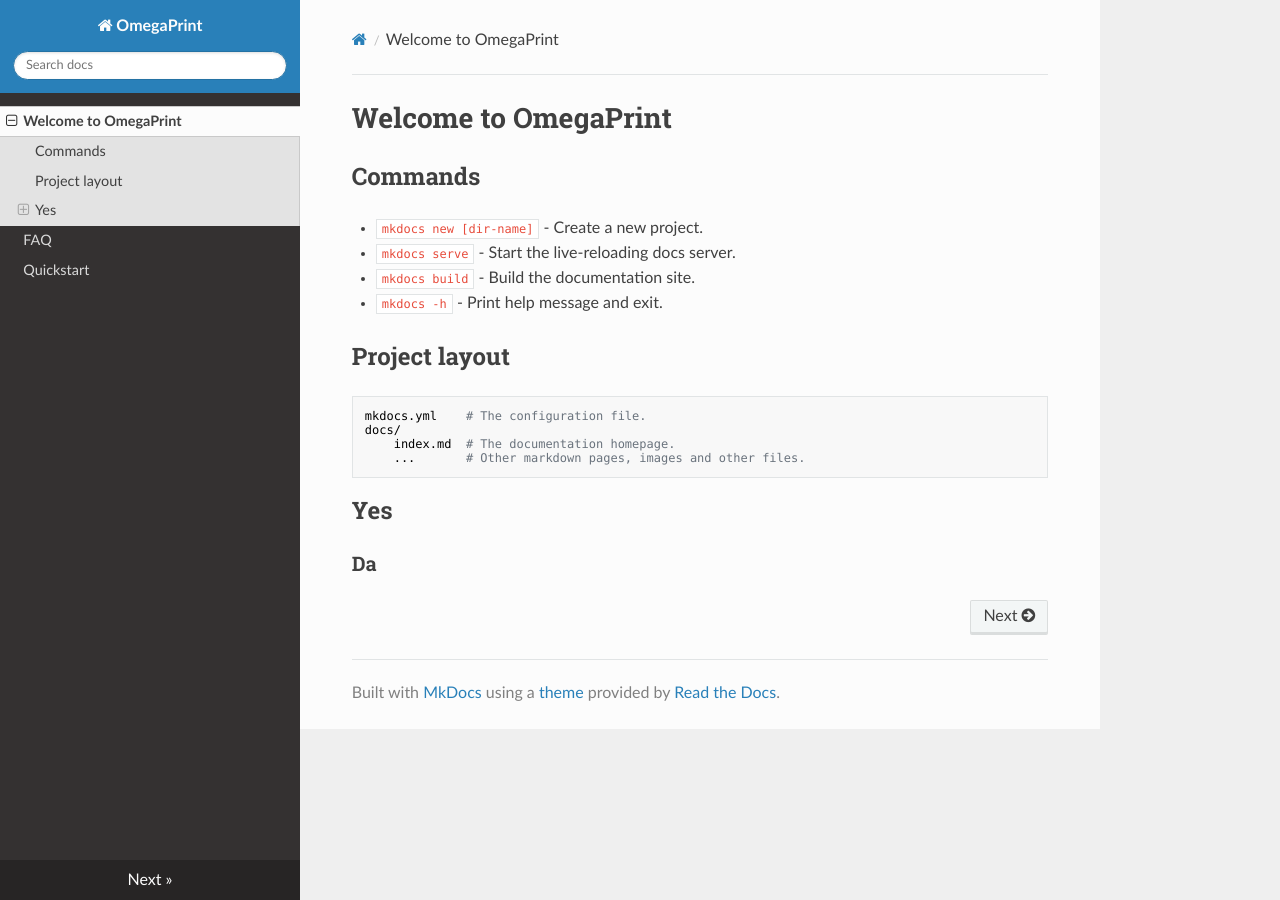
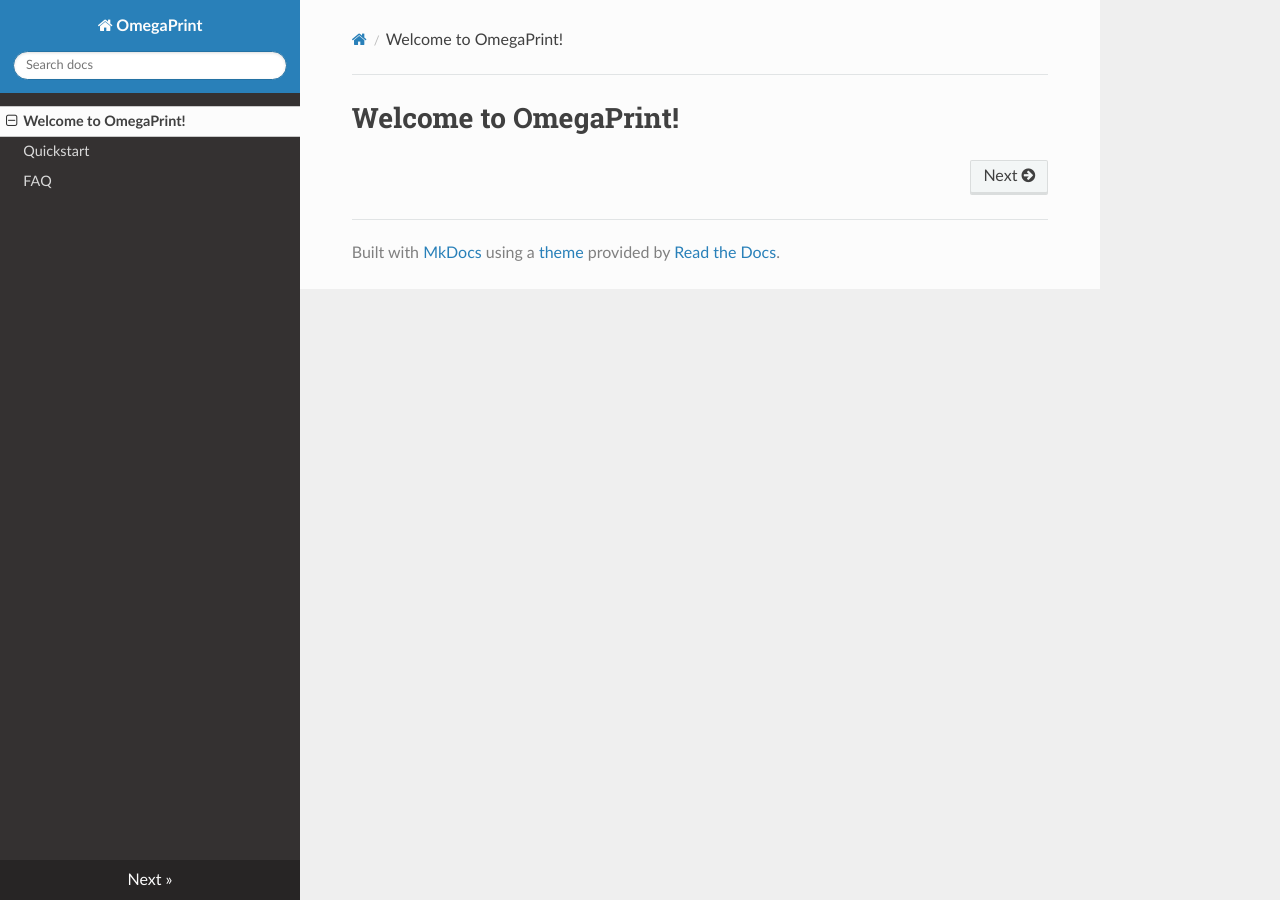
Before and after one commit to jonasmuriboe/jonasmuriboe.github.io, an MkDocs documentation site: the page built from docs/index.md, in a window 1280 px wide. Built offline with MkDocs 1.6.1, drawn with Linux system fonts in a browser that asks for light colours; nearby versions of some CDN libraries.

```diff
--- a/docs/index.md
+++ b/docs/index.md
@@ -1,19 +1 @@
-# Welcome to OmegaPrint
-
-## Commands
-
-* `mkdocs new [dir-name]` - Create a new project.
-* `mkdocs serve` - Start the live-reloading docs server.
-* `mkdocs build` - Build the documentation site.
-* `mkdocs -h` - Print help message and exit.
-
-## Project layout
-
-    mkdocs.yml    # The configuration file.
-    docs/
-        index.md  # The documentation homepage.
-        ...       # Other markdown pages, images and other files.
-
-
-## Yes
-### Da
+# Welcome to OmegaPrint!
--- a/mkdocs.yml
+++ b/mkdocs.yml
@@ -1,2 +1,16 @@
 site_name: OmegaPrint
-theme: readthedocs
+theme:
+  name: readthedocs
+  plugins:
+    - search
+  features:
+    - navigation.instant
+    - navigation.instant.prefetch
+    - navigation.instant.progress
+nav:
+  - 'index.md'
+  - 'quickstart.md'
+  - 'faq.md'
+markdown_extensions:
+  - attr_list
+  - md_in_html
```
Also changed, not shown: docs/faq.md (+5 -5 lines), docs/quickstart.md (+10 -9 lines).
